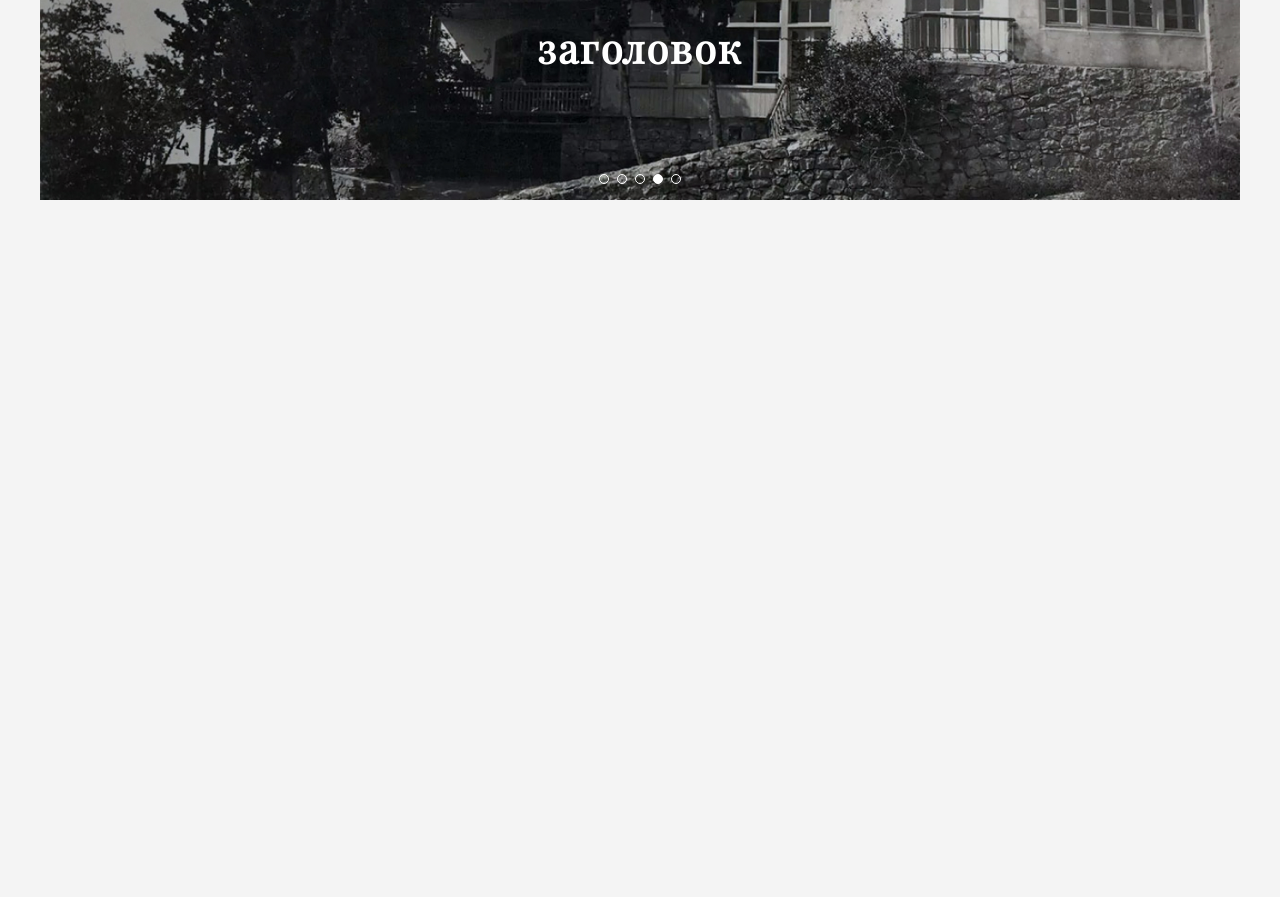
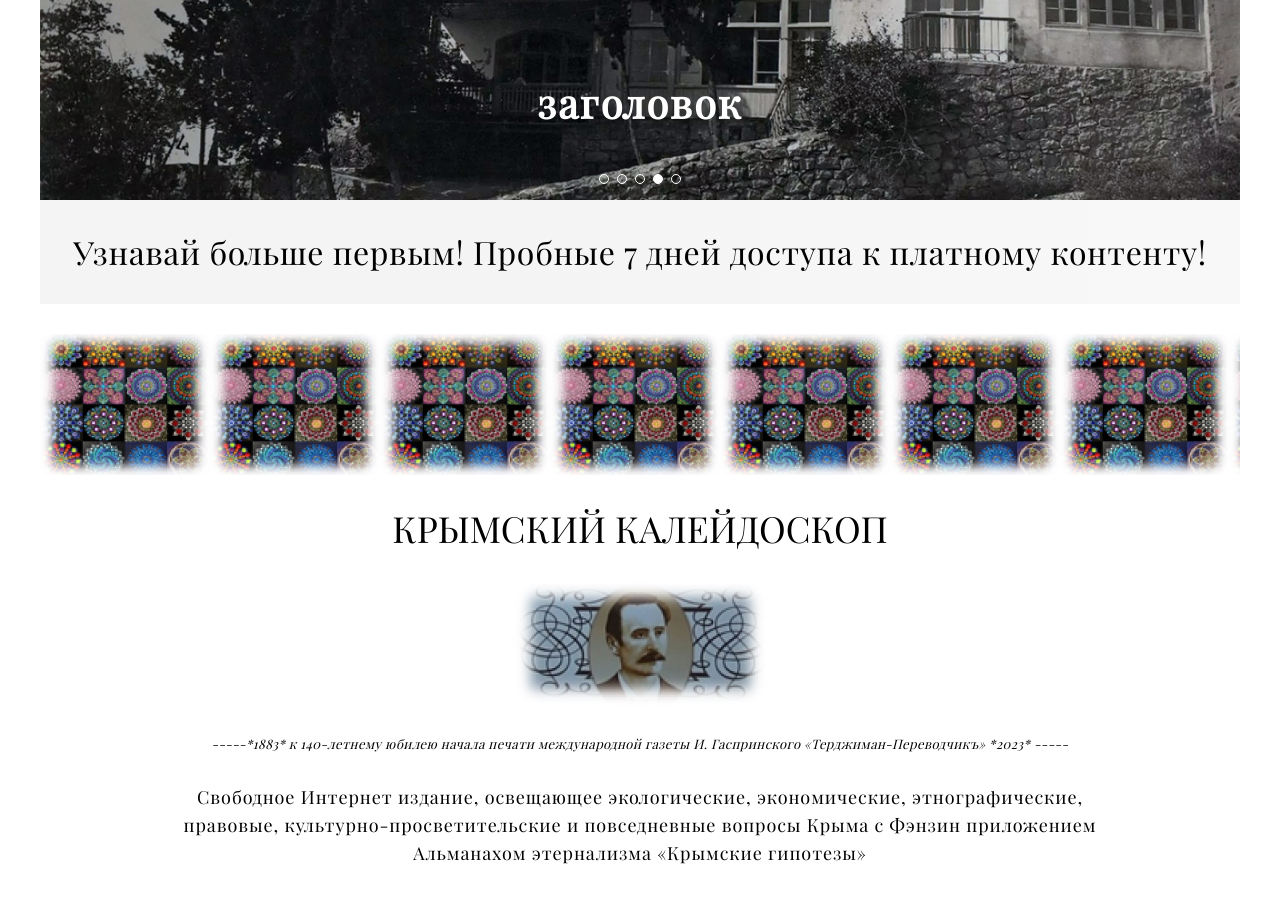
Before and after one commit to Yury-Sergeevich/crimean-journal, a website built with webpack: page source/index.html in a window 1280 px wide. Shown: the part 500-1397 px from the top of the page. Before the commit the page ends 800 px from the top, so only its background shows below. Built offline with nearby package versions, Linux system fonts and the light colour scheme; files whose address does not match are found by name.

Commit message:
Adds section in the project importana and about

```diff
--- a/source/index.html
+++ b/source/index.html
@@ -174,6 +174,36 @@
             </div>
           </div>
         </section>
+        <section class="important">
+          <h2 class="visually-hidden">Важно-неупусти</h2>
+          <div class="important__container container">
+            <div class="important__content">
+              <p>Узнавай больше первым! Пробные 7 дней доступа к платному контенту!</p>
+            </div>
+          </div>
+        </section>
+        <section class="about">
+          <div class="about__container container">
+            <div class="about__top-background-wrapper"></div>
+            <div class="about__content">
+              <div class="about__title">
+                <h2>КРЫМСКИЙ КАЛЕЙДОСКОП</h2>
+              </div>
+              <div class="about__image-wrapper">
+                <div class="about__image">
+                  <img src="img/about/photo-img@1x.jpg" width="251" height="124" alt="" />
+                </div>
+                <p>-----*1883* к 140-летнему юбилею начала печати международной газеты И. Гаспринского «Терджиман-Переводчикъ» *2023* -----</p>
+              </div>
+              <div class="about__description">
+                <p>
+                  Свободное Интернет издание, освещающее экологические, экономические, этнографические, правовые, культурно-просветительские и&nbsp;повседневные вопросы
+                  Крыма с&nbsp;Фэнзин приложением Альманахом этернализма &laquo;Крымские гипотезы&raquo;
+                </p>
+              </div>
+            </div>
+          </div>
+        </section>
       </main>
       <footer>
         <div class="container"></div>
--- /dev/null
+++ b/source/sass/blocks/about.scss
@@ -0,0 +1,54 @@
+.about__container {
+  padding-top: 30px;
+  padding-bottom: 30px;
+}
+
+.about__top-background-wrapper {
+  min-height: 141px;
+  background-image: url("../../img/about/image\ 3@1x.jpg");
+  margin-bottom: 30px;
+}
+
+.about__title h2 {
+  @include font(36px, 46px, 400, $first-color);
+  text-align: center;
+
+  margin: 0;
+  margin-bottom: 30px;
+}
+
+.about__image {
+  width: 251px;
+  margin: 0 auto 30px;
+}
+
+.about__image-wrapper {
+  margin-bottom: 30px;
+}
+
+.about__image-wrapper p {
+  @include font(13px, 18px, 400, $first-color);
+  font-style: italic;
+  letter-spacing: 0.03em;
+  text-align: center;
+  margin: 0;
+}
+
+.about__description {
+  width: 80%;
+  max-width: 1023px;
+  margin: 0 auto;
+
+  @include vp-767 {
+    width: 100%;
+    margin: 0;
+  }
+}
+
+.about__description p {
+  @include font(18px, 28px, 400, $first-color);
+  letter-spacing: 0.05em;
+  text-align: center;
+
+  margin: 0;
+}
--- /dev/null
+++ b/source/sass/blocks/important.scss
@@ -0,0 +1,32 @@
+.important__container {
+  min-height: 104px;
+
+  @include vp-767 {
+    padding: 0;
+  }
+}
+
+.important__content {
+  background: linear-gradient(90.38deg, #f4f4f4 33.6%, rgba(244, 244, 244, 0.67) 90.03%);
+  padding: 32px 0;
+
+  @include vp-1023 {
+    padding: 22px 0;
+  }
+}
+
+.important__content p {
+  @include font(32px, 40px, 400, $first-color);
+  letter-spacing: 0.02em;
+  text-align: center;
+
+  margin: 0;
+
+  @include vp-1023 {
+    @include font(26px, 36px, 400, $first-color);
+  }
+
+  @include vp-767 {
+    @include font(21px, 26px, 400, $first-color);
+  }
+}
--- a/source/sass/blocks/nav.scss
+++ b/source/sass/blocks/nav.scss
@@ -5,6 +5,7 @@
 .nav__list {
   display: flex;
   justify-content: center;
+  flex-wrap: wrap;
 
   @include vp-767 {
     flex-direction: column;
--- a/source/sass/blocks/promo-slider.scss
+++ b/source/sass/blocks/promo-slider.scss
@@ -39,6 +39,7 @@
 .promo-slider__slides-image {
   object-fit: cover;
   height: 43vw;
+  max-height: 670px;
   width: 100%;
 
   @include vp-767 {
@@ -96,7 +97,7 @@
   line-height: 52px;
   margin: 0;
   position: absolute;
-  bottom: 100px;
+  bottom: 45px;
   left: 50%;
   transform: translate(-50%, -50%);
   text-align: center;
--- a/source/sass/global/reboot.scss
+++ b/source/sass/global/reboot.scss
@@ -28,7 +28,7 @@ body {
   width: 100%;
   height: 100%;
 
-  background-color: #f4f4f4;
+  background-color: #ffffff;
 }
 
 a {
--- a/source/sass/style.scss
+++ b/source/sass/style.scss
@@ -29,6 +29,8 @@
 @import "../sass/blocks/user-control.scss";
 @import "../sass/blocks/nav.scss";
 @import "../sass/blocks/promo-slider.scss";
+@import "../sass/blocks/important.scss";
+@import "../sass/blocks/about.scss";
 
 // ---------------------------------
 
```
Also changed, not shown: build/css/style.css, build/css/style.min.css, build/img/about/image 3@1x.jpg (added), build/img/about/image 3@2x.jpg (added), build/img/about/photo-img@1x.jpg (added), build/img/about/photo-img@2x.jpg (added), build/index.html, source/img/about/image 3@1x.jpg (added), source/img/about/image 3@2x.jpg (added), source/img/about/photo-img@1x.jpg (added), source/img/about/photo-img@2x.jpg (added), 1 other file.
